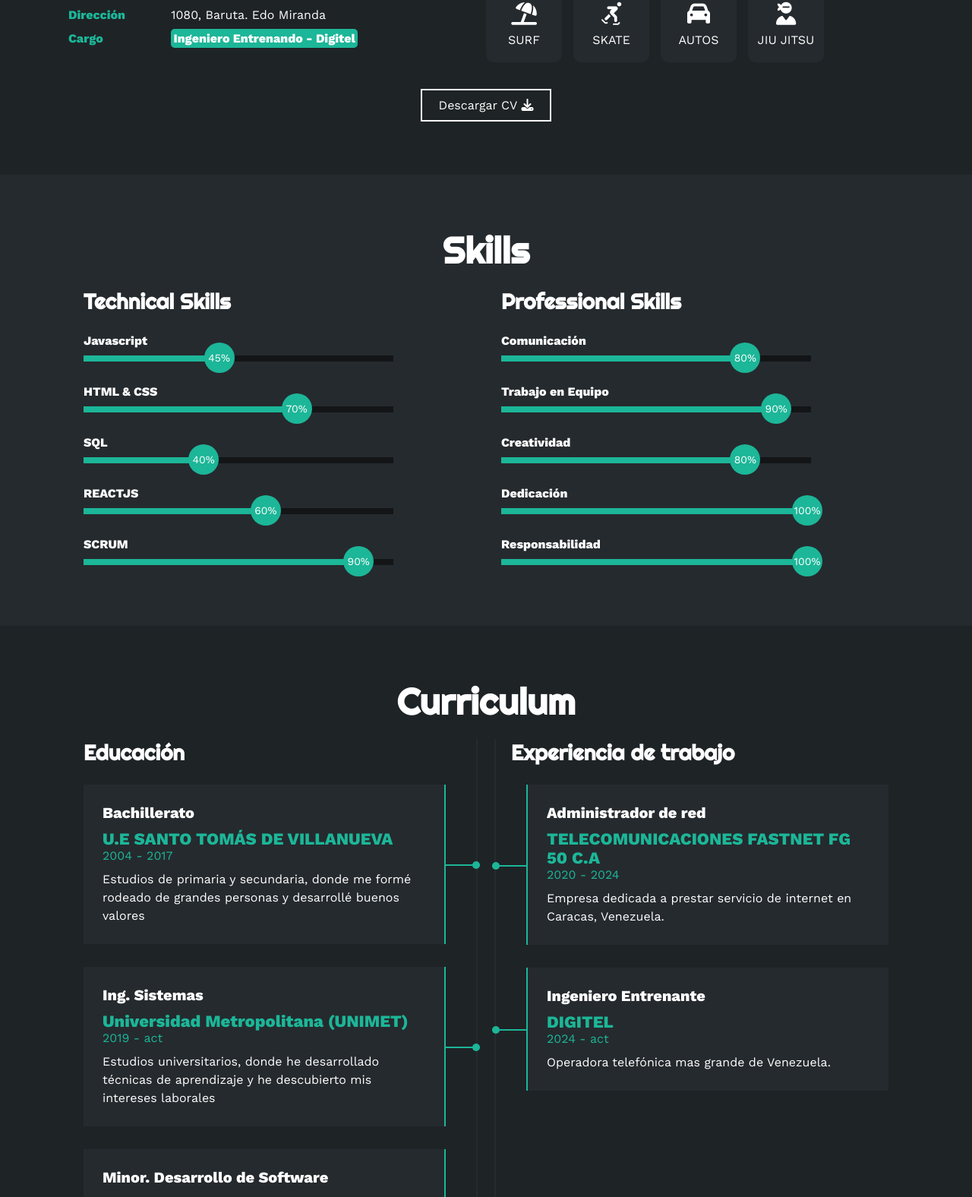
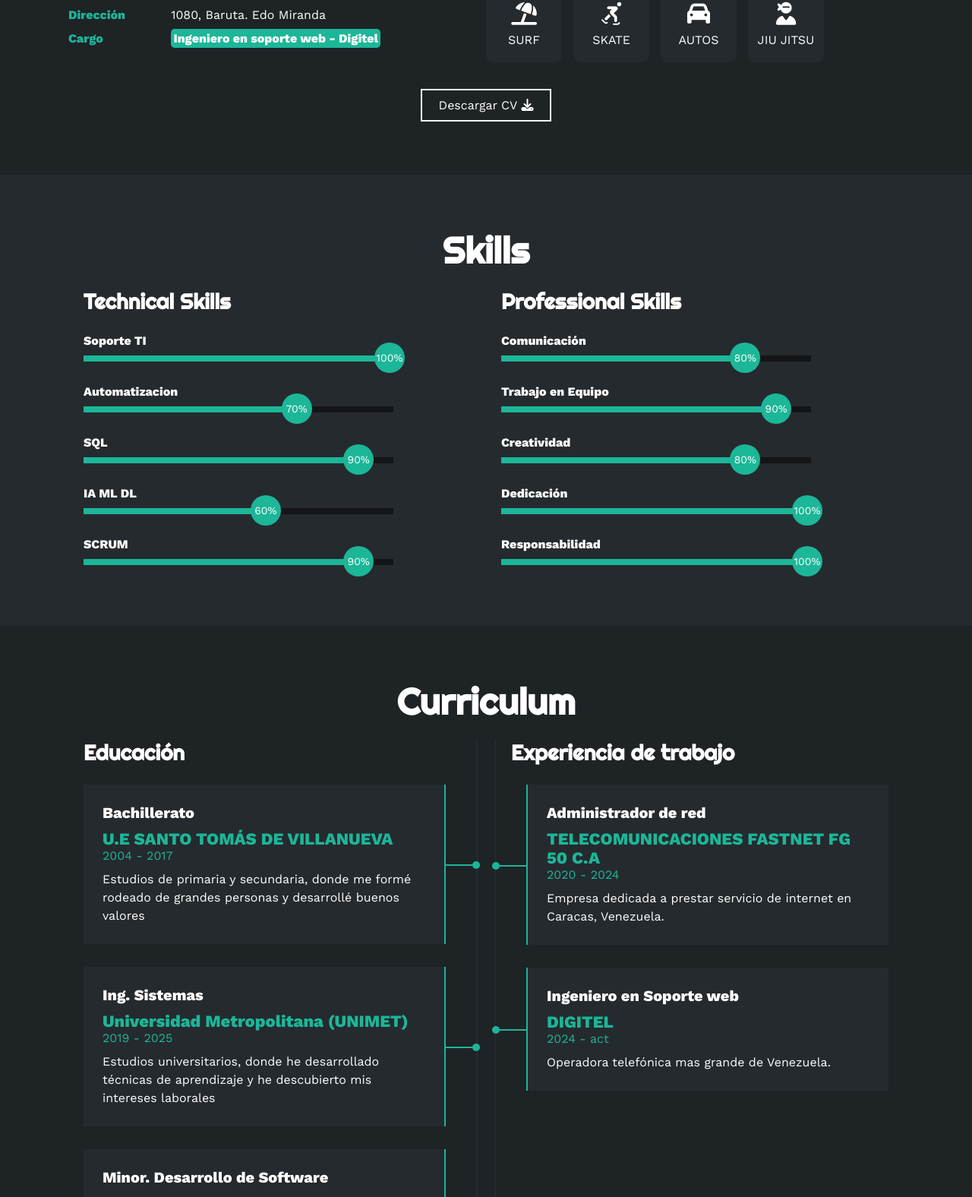
Before and after one commit to maduran7/portfolio, a plain HTML site: page index.html in a window 1280 px wide. Shown: the part 1206-2782 px from the top of the page at 76% size. Drawn offline with nearby package versions, Linux system fonts and the light colour scheme.

Commit message:
commit junio 2025

```diff
--- a/estilo.css
+++ b/estilo.css
@@ -275,7 +275,7 @@ html{
 }
 @keyframes javascript {
     0%{width: 0%;}
-    100%{width: 45%;}
+    100%{width: 100%;}
 }
 
 .skills .skill .htmlcss{
@@ -293,7 +293,7 @@ html{
 }
 @keyframes photoshop {
     0%{width: 0%;}
-    100%{width: 40%;}
+    100%{width: 90%;}
 }
 
 .skills .skill .wordpress{
--- a/index.html
+++ b/index.html
@@ -38,7 +38,7 @@
                 <img src="img/yop1.png" alt="">
             </div>
             <h1>MAURICIO DURÁN</h1>
-            <h2>Estudiante de Ing. Sistemas</h2>
+            <h2>Ingeniero de Sistemas</h2>
             <div class="redes">
                 <a href="#"><i class="fa-brands fa-linkedin-in"></i></a>
                 <a href="#"><i class="fa-brands fa-instagram"></i></a>
@@ -52,7 +52,7 @@
     <section id="sobremi" class="sobremi">
         <div class="contenido-seccion">
             <h2>Sobre Mí</h2>
-            <p><span>Hola, soy Mauricio Durán.</span> 24 años, estudiante del penúltimo trimestre de Ingeniería en sistemas, Minor en Desarrollo de Software, Especialista en redes TCP/IP.</p>
+            <p><span>Hola, soy Mauricio Durán.</span> 25 años, Ingeniero en Sistemas, Solidos conocimientos en soporte TI y en redes TCP/IP. 5 Años de experiencia en el mundo de tecnología.</p>
 
             <div class="fila">
                 <!-- datos personales -->
@@ -81,7 +81,7 @@
                         </li>
                         <li>
                             <strong>Cargo</strong>
-                            <span>Ingeniero Entrenando - Digitel</span>
+                            <span>Ingeniero en soporte web - Digitel</span>
                         </li>
                     </ul>
                 </div>
@@ -142,15 +142,15 @@
                 <div class="col">
                     <h3>Technical Skills</h3>
                     <div class="skill">
-                        <span>Javascript</span>
+                        <span>Soporte TI</span>
                         <div class="barra-skill">
                             <div class="progreso">
-                                <span>45%</span>
+                                <span>100%</span>
                             </div>
                         </div>
                     </div>
                     <div class="skill">
-                        <span>HTML & CSS</span>
+                        <span>Automatizacion</span>
                         <div class="barra-skill">
                             <div class="progreso">
                                 <span>70%</span>
@@ -161,12 +161,12 @@
                         <span>SQL</span>
                         <div class="barra-skill">
                             <div class="progreso">
-                                <span>40%</span>
+                                <span>90%</span>
                             </div>
                         </div>
                     </div>
                     <div class="skill">
-                        <span>REACTJS</span>
+                        <span>IA ML DL</span>
                         <div class="barra-skill">
                             <div class="progreso">
                                 <span>60%</span>
@@ -249,7 +249,7 @@
                     <div class="item izq">
                         <h4>Ing. Sistemas</h4>
                         <span class="casa">Universidad Metropolitana (UNIMET)</span>
-                        <span class="fecha">2019 - act</span>
+                        <span class="fecha">2019 - 2025</span>
                         <p>Estudios universitarios, donde he desarrollado técnicas de aprendizaje y he descubierto mis intereses laborales</p>
                         <div class="conectori">
                             <div class="circuloi"></div>
@@ -278,7 +278,7 @@
                         </div>
                     </div>
                     <div class="item der">
-                        <h4>Ingeniero Entrenante</h4>
+                        <h4>Ingeniero en Soporte web</h4>
                         <span class="casa">DIGITEL</span>
                         <span class="fecha">2024 - act</span>
                         <p>Operadora telefónica mas grande de Venezuela. </p>
@@ -335,7 +335,8 @@
                 <div class="proyecto">
                     <img src="img/p6.jpg" alt="">
                     <div class="overlay">
-                        <h3>Diseño Creativo</h3>
+                        <h3>Sistema de Inventario</h3>
+                        <p>React JS//Node Js</p>
                         <p></p>
                     </div>
                 </div>
```
Also changed, not shown: img/p6.jpg.
